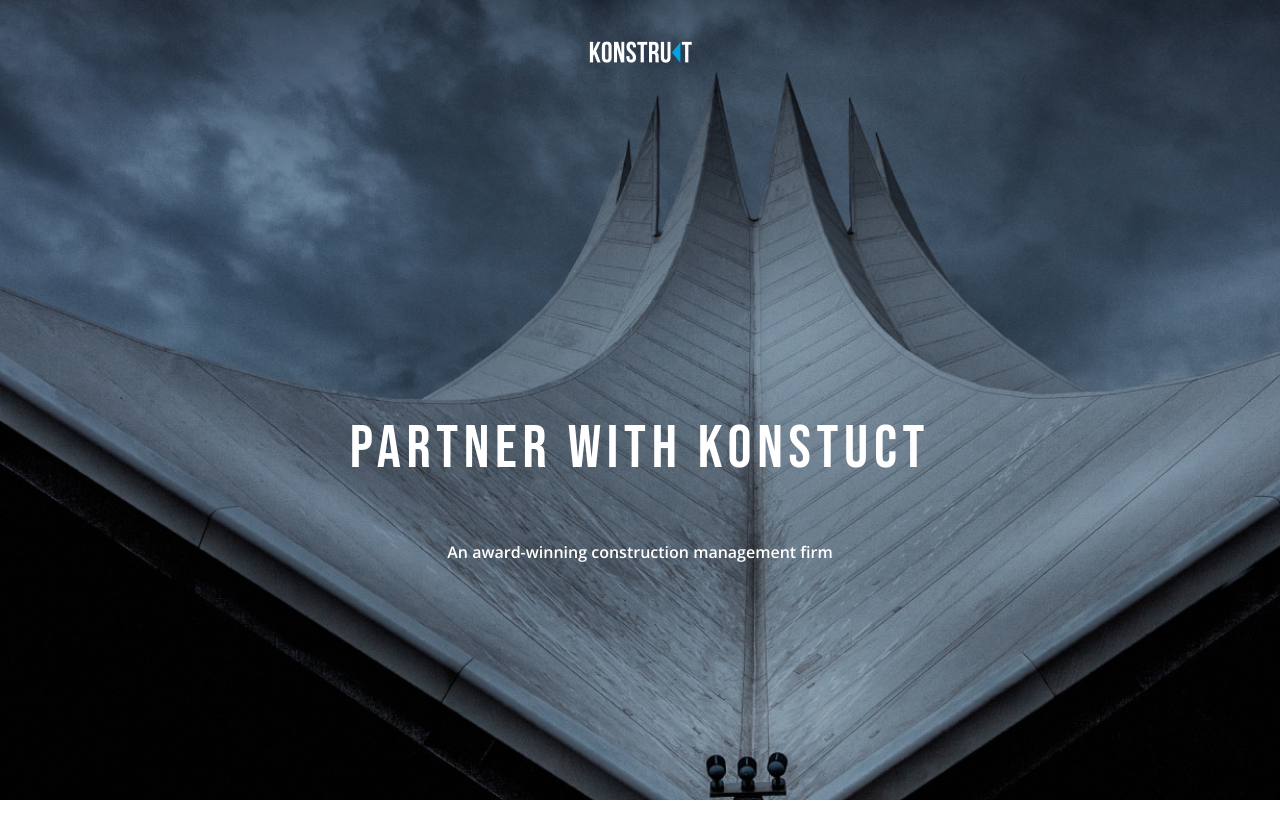
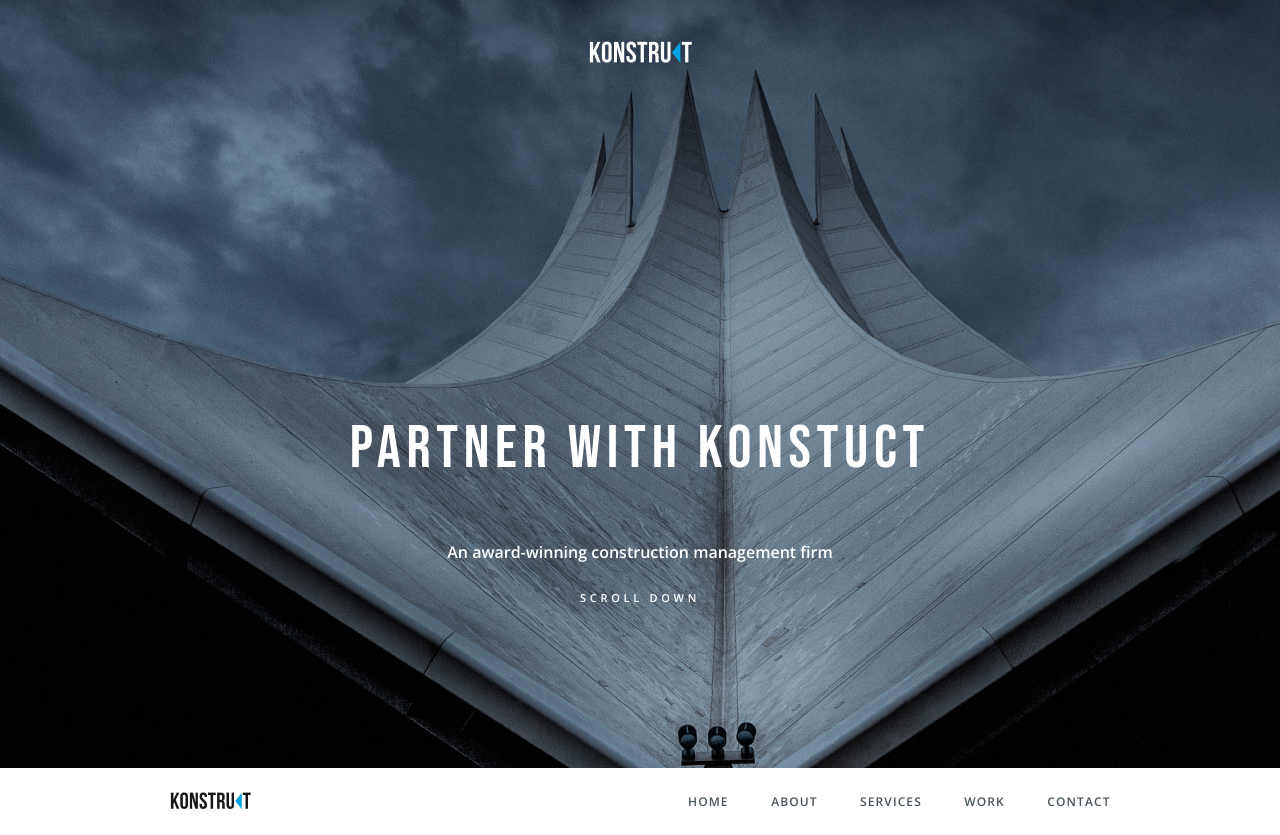
Before and after one commit to Romchik1103/icecream-project, a plain HTML site: page index.html in a window 1280 px wide. Before the commit the page ends 800 px from the top, so only its background shows below. Drawn offline with nearby package versions, Linux system fonts and the light colour scheme.

Commit message:
section-heading

```diff
--- a/css/style.css
+++ b/css/style.css
@@ -8,13 +8,23 @@ body {
 }
 .container {
   width: 100%;
-  max-width: 1440px;
+  max-width: 941px;
   margin: 0 auto;
+}
+.list {
+  list-style: none;
+}
+.link {
+  text-decoration: none;
+}
+ul {
+  padding: 0;
+  margin: 0;
 }
 /*----------------header-----------------*/
 .header {
   background-image: url(../image/fon-header.jpg);
-  height: 100vh;
+  min-height: 768px;
   background-repeat: no-repeat;
   background-size: cover;
 }
@@ -45,3 +55,36 @@ body {
   line-height: 22px;
   color: #ffffff;
 }
+.header-slogan {
+  font-family: Open Sans;
+  font-style: normal;
+  font-weight: 600;
+  font-size: 11px;
+  line-height: 1.37;
+  letter-spacing: 3.7px;
+  color: #ffffff;
+}
+/*---------------------HEADING-------------------*/
+.heading-nav {
+  display: flex;
+  justify-content: space-between;
+}
+.heading-image {
+  padding-top: 24px;
+  padding-bottom: 23px;
+}
+.heading-list {
+  display: inline-flex;
+  justify-content: space-between;
+  align-items: center;
+}
+.heading-link {
+  font-weight: 600;
+  font-size: 12px;
+  line-height: 16px;
+  letter-spacing: 1.09091px;
+  color: #48555b;
+  margin-left: 42.5px;
+  padding-top: 24px;
+  padding-bottom: 25px;
+}
--- a/index.html
+++ b/index.html
@@ -31,8 +31,37 @@
           <p class="header-subtitle">
             An award-winning construction management firm
           </p>
+          <p class="header-slogan">SCROLL DOWN</p>
         </div>
       </div>
     </header>
+    <section class="heading">
+      <div class="flex-heading container">
+        <nav class="heading-nav">
+          <img
+            class="heading-image"
+            src="./image/projeco-logo-black.png"
+            alt="логотип чорний"
+          />
+          <ul class="heading-list list">
+            <li class="heading-item">
+              <a href="#" class="heading-link link">HOME</a>
+            </li>
+            <li class="heading-item">
+              <a href="#" class="heading-link link">ABOUT</a>
+            </li>
+            <li class="heading-item">
+              <a href="#" class="heading-link link">SERVICES</a>
+            </li>
+            <li class="heading-item">
+              <a href="#" class="heading-link link">WORK</a>
+            </li>
+            <li class="heading-item">
+              <a href="#" class="heading-link link">CONTACT</a>
+            </li>
+          </ul>
+        </nav>
+      </div>
+    </section>
   </body>
 </html>
```
Also changed, not shown: image/projeco-logo-black.png (added).
